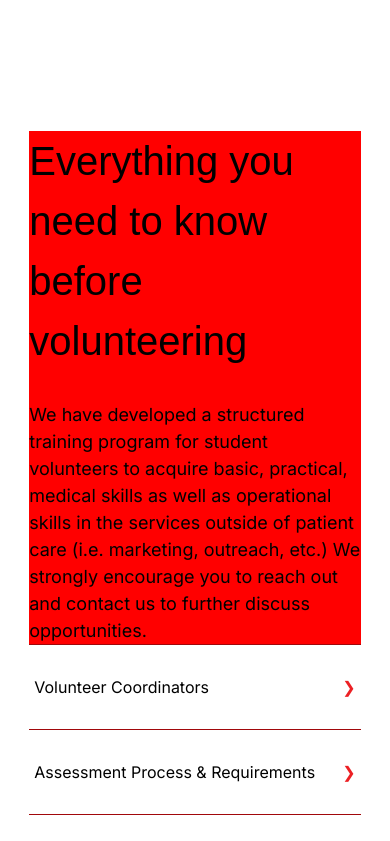
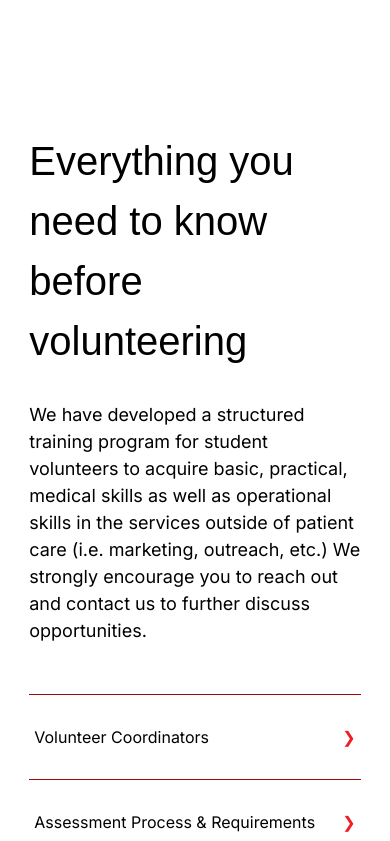
Before and after one commit to dylsub/SHIFAClinicWebsite, a Next.js app in the folder frontend/: page /get-involved in a window 390 px wide. Shown: the part 709-1550 px from the top of the page. Built offline with nearby package versions, Linux system fonts and the light colour scheme; a web font is replaced by a local one.

Commit message:
Improved layout and responsiveness for Get Involved Page; optimized column adjustments for better viewing on various screen sizes.

```diff
--- a/frontend/app/(components)/get-involved/FAQ/GetInvolvedFAQ.module.css
+++ b/frontend/app/(components)/get-involved/FAQ/GetInvolvedFAQ.module.css
@@ -1,10 +1,15 @@
 .textColumn {
   margin-right: 100px;
-  background-color: red;
+  /* background-color: red; */
 }
 
 @media only screen and (max-width: 1000px) {
   .textColumn {
     margin-right: 0px;
+    margin-bottom: 50px;
+  }
+
+  .container {
+    flex-direction: column;
   }
 }
```
